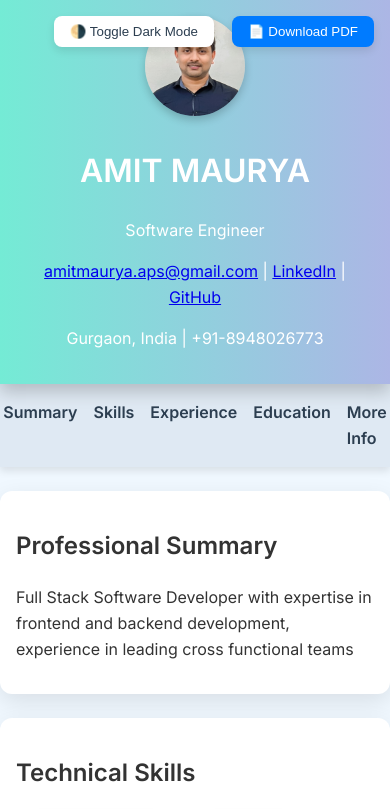
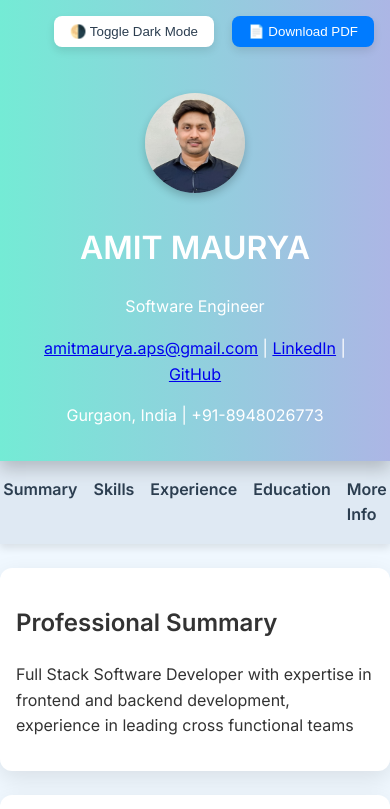
Before and after one commit to amitmaurya18/resume, a plain HTML site: page index.html in a window 390 px wide. Shown: the top 809 px of the page. Drawn offline with Linux system fonts and the light colour scheme.

Commit message:
responsive change

```diff
--- a/index.html
+++ b/index.html
@@ -133,7 +133,7 @@
   <div id="resume">
     <header>
       <button class="toggle-btn" aria-label="Toggle dark mode" onclick="document.body.classList.toggle('dark')">🌗 Toggle Dark Mode</button>
-      <button class="pdf-btn" aria-label="Download resume as PDF" onclick="downloadPDF()">📄 Download PDF</button>
+      <button class="pdf-btn" aria-label="Download resume as PDF" onclick="downloadPDF()">📄 Download PDF</button> <br><br><br>
       <img src="images/amit.JPG" alt="Amit Maurya"/>
       <h1>AMIT MAURYA</h1>
       <p>Software Engineer</p>
```
